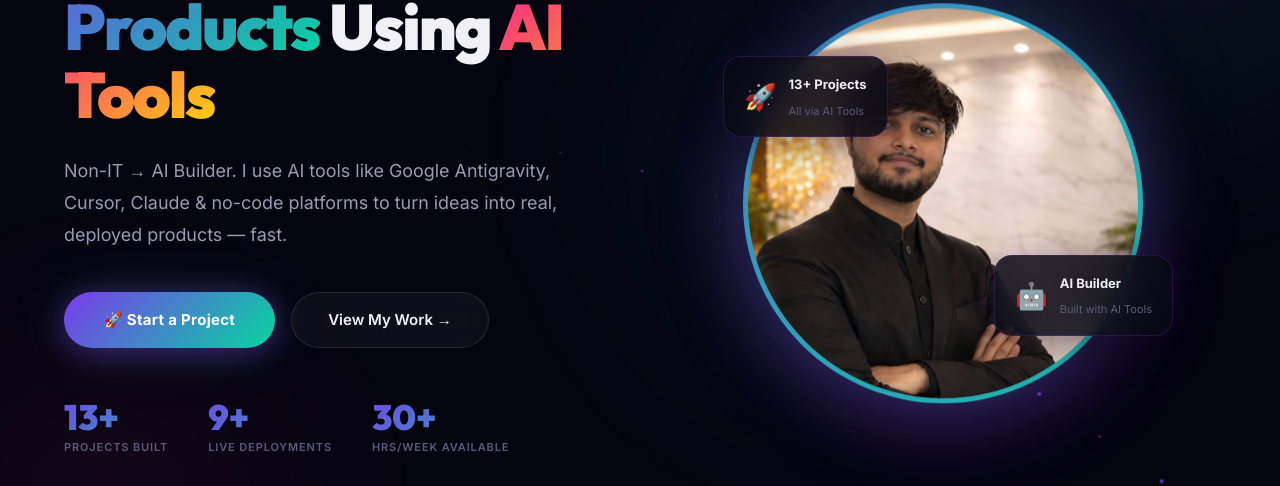
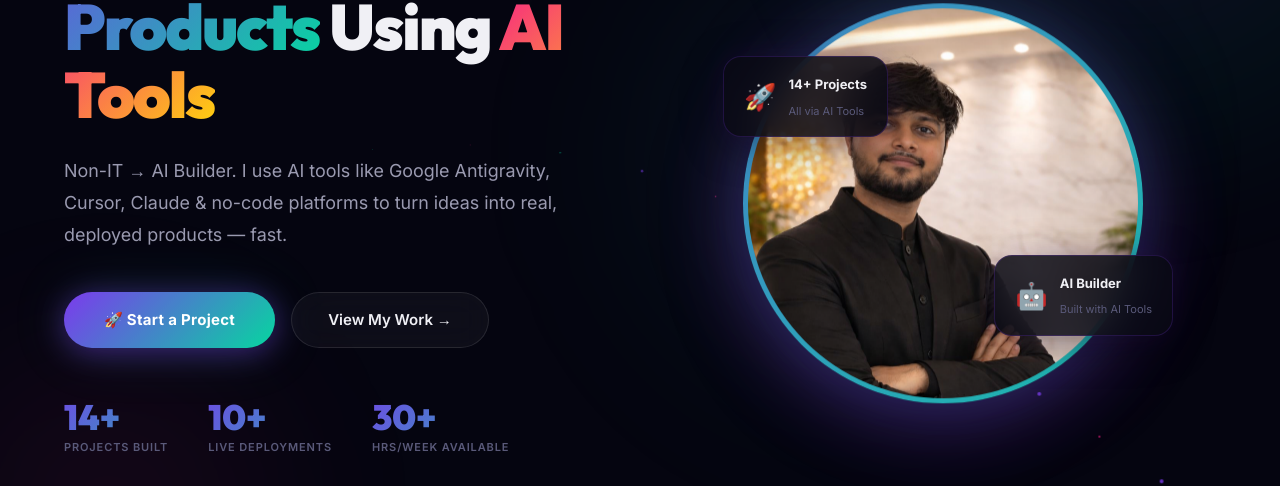
Before and after one commit to Smart123-12/smit-portfolio, a React (Vite) app: page / in a window 1280 px wide. Shown: the part 231-717 px from the top of the page. Built offline with nearby package versions, Linux system fonts and the light colour scheme.

Commit message:
Add AI Analyst - NVIDIA Nemotron Engineering Intelligence Platform (14+ projects)

```diff
--- a/src/App.jsx
+++ b/src/App.jsx
@@ -53,6 +53,12 @@ const SERVICES = [
 ]
 
 const PROJECTS = [
+  {
+    emoji: '🧪', label: 'LIVE', tech: ['Next.js', 'NVIDIA Nemotron', 'AI Agents', 'TensorRT'],
+    title: 'AI Analyst — Engineering Intelligence',
+    desc: 'AI-powered Engineering Intelligence Platform with 9 autonomous agents. Validates code against PRDs, runs security audits, architecture analysis & production-readiness checks. Powered by NVIDIA Nemotron & vLLM. White-label SaaS with clean indigo UI.',
+    link: 'https://smart123-12.github.io/ai-analyst/',
+  },
   {
     emoji: '🏥', label: 'LIVE', tech: ['React', 'Node.js', 'MongoDB', 'GCP'],
     title: 'MediCap — Doctor & Patient System',
@@ -143,8 +149,8 @@ const REASONS = [
 ]
 
 const STATS = [
-  { num: '13+', label: 'Projects Built' },
-  { num: '9+', label: 'Live Deployments' },
+  { num: '14+', label: 'Projects Built' },
+  { num: '10+', label: 'Live Deployments' },
   { num: '30+', label: 'Hrs/Week Available' },
   { num: '100%', label: 'Client Satisfaction' },
 ]
@@ -243,7 +249,7 @@ function Hero() {
               </div>
               <div className="hero-float-badge hero-float-badge--2">
                 <span>🚀</span>
-                <div><strong>13+ Projects</strong><br /><small>All via AI Tools</small></div>
+                <div><strong>14+ Projects</strong><br /><small>All via AI Tools</small></div>
               </div>
             </div>
           </div>
```
